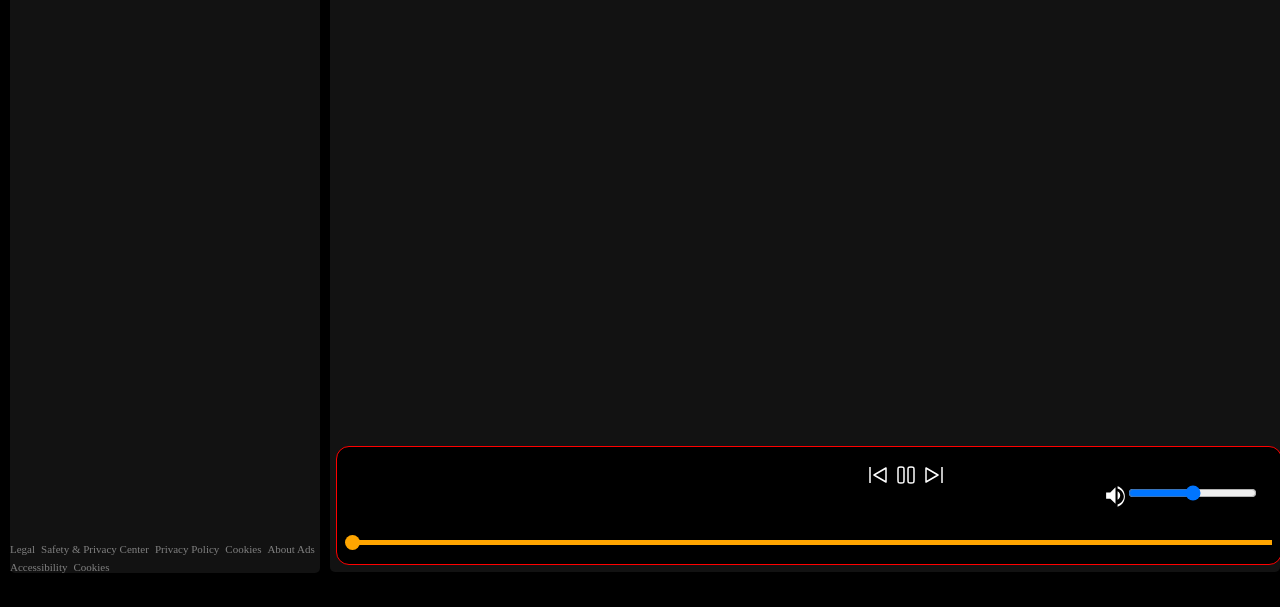
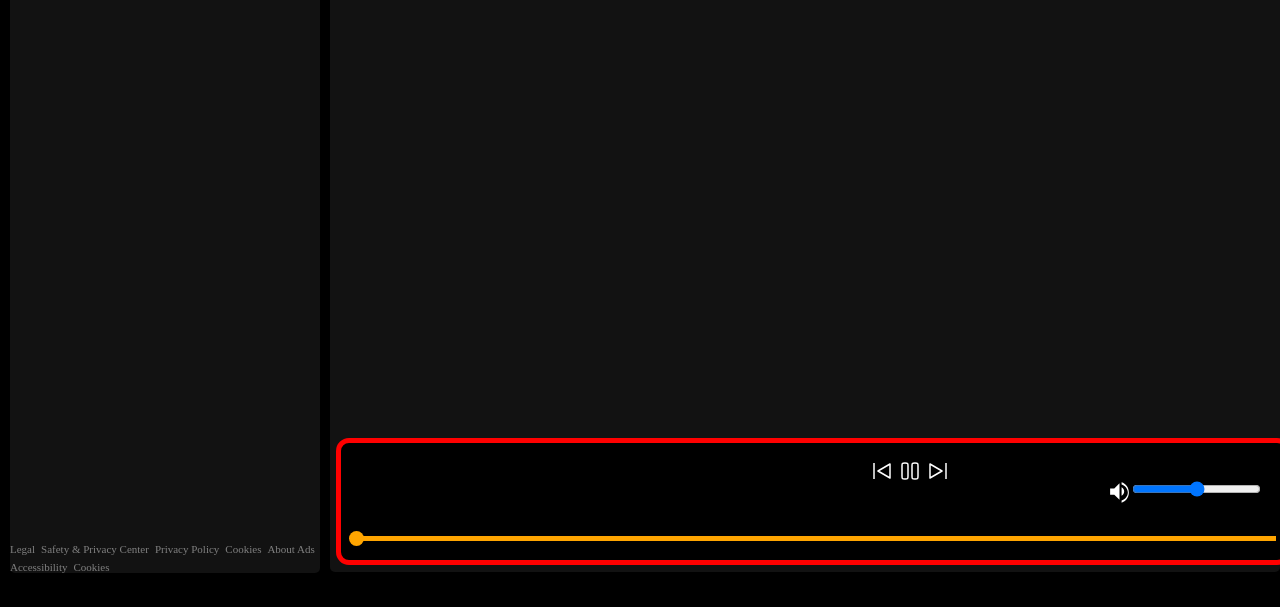
Before and after one commit to sheladiyakishan/spotify, a plain HTML site: page index.html in a window 1280 px wide. Shown: the part 193-800 px from the top of the page. Drawn offline with Linux system fonts and the light colour scheme; no server answers.

Commit message:
Update style.css

```diff
--- a/css/style.css
+++ b/css/style.css
@@ -232,7 +232,7 @@ body {
     margin: 25px 6px;
     z-index: 1;
     height: 85px;
-    border: 1px solid red;
+    border: 5px solid red;
     z-index: 1;
     min-height: 40px;
 }
```
